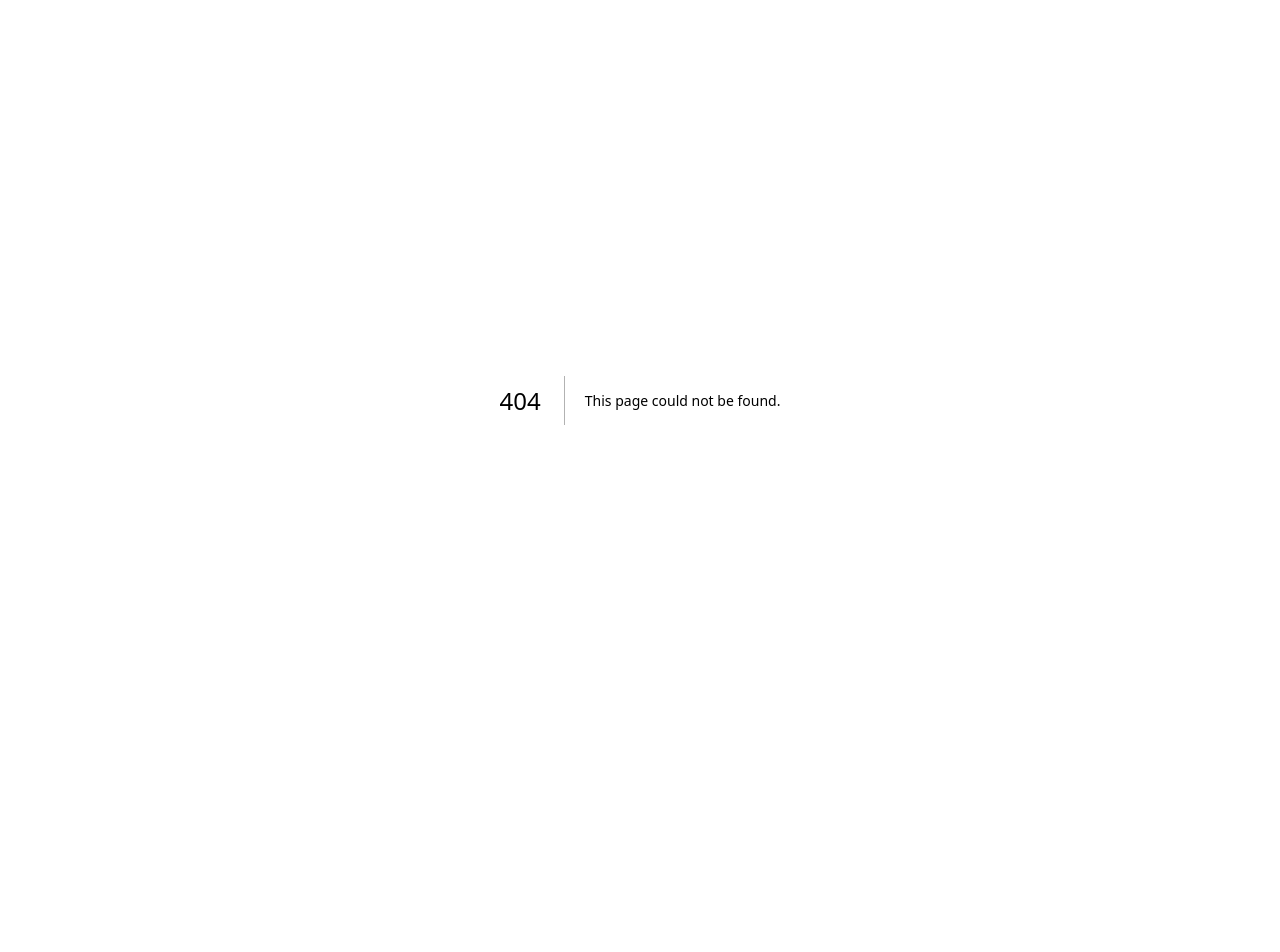
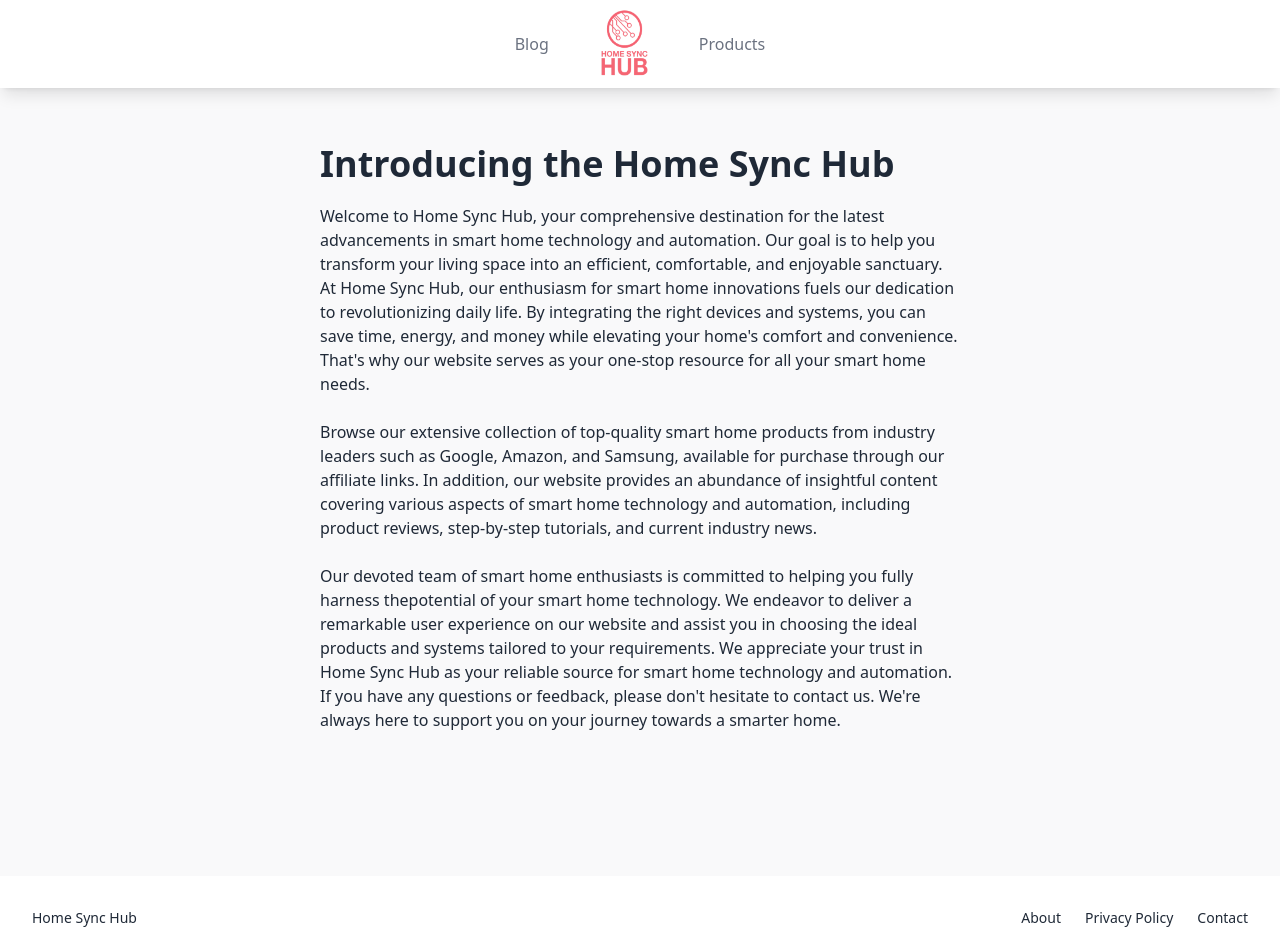
Before and after one commit to jll38/affiliate-marketing-site, a Next.js app: page /about in a window 1280 px wide. Before the commit this address had no page. Shown: the top 952 px of the page. Before the commit the page ends 800 px from the top, so only its background shows below. Built offline with nearby package versions, Linux system fonts and the light colour scheme.

Commit message:
Created About Us Page

```diff
--- a/src/components/Footer.js
+++ b/src/components/Footer.js
@@ -11,12 +11,12 @@ export function Footer({}) {
           </span>
           <ul className="flex flex-wrap items-center mt-3 text-sm font-medium text-gray-800 dark:text-gray-400 sm:mt-0">
             <li>
-              <Link href="/" className="mr-4 hover:underline md:mr-6 ">
+              <Link href="/about" className="mr-4 hover:underline md:mr-6 ">
                 About
               </Link>
             </li>
             <li>
-              <Link href="/" className="mr-4 hover:underline md:mr-6">
+              <Link href="/privacy" className="mr-4 hover:underline md:mr-6">
                 Privacy Policy
               </Link>
             </li>
--- /dev/null
+++ b/src/pages/about.js
@@ -0,0 +1,52 @@
+import React from "react";
+import { Navbar } from "@/components/Navbar";
+import { Footer } from "@/components/Footer";
+
+import Head from "next/head";
+function about(props) {
+  return (
+    <>
+      <Head>
+        <title>About</title>
+      </Head>
+      <Navbar />
+      <main className="md:mt-0 md:min-h-screen bg-opacity-50 py-36 bg-gray-100">
+        <div className="text-gray-800 w-1/2 mx-auto">
+          <div className="mb-5">
+            <h1 className="text-4xl font-semibold ">
+            Introducing the Home Sync Hub
+            </h1>
+          </div>
+        Welcome to Home Sync Hub, your
+          comprehensive destination for the latest advancements in smart home
+          technology and automation. Our goal is to help you transform your
+          living space into an efficient, comfortable, and enjoyable sanctuary.
+          At Home Sync Hub, our enthusiasm for smart home innovations fuels our
+          dedication to revolutionizing daily life. By integrating the right
+          devices and systems, you can save time, energy, and money while
+          elevating your home&apos;s comfort and convenience. That&apos;s why our website
+          serves as your one-stop resource for all your smart home needs.
+          <br/><br/>
+          Browse our extensive collection of top-quality smart home products from
+          industry leaders such as Google, Amazon, and Samsung, available for
+          purchase through our affiliate links. In addition, our website
+          provides an abundance of insightful content covering various aspects
+          of smart home technology and automation, including product reviews,
+          step-by-step tutorials, and current industry news.
+          <br/><br/>Our devoted team of smart home enthusiasts is committed to
+          helping you fully harness thepotential of your smart home technology.
+          We endeavor to deliver a remarkable user experience on our website
+          and assist you in choosing the ideal products and systems tailored
+          to your requirements. We appreciate your trust in Home Sync Hub as
+          your reliable source for smart home technology and automation.
+          If you have any questions or
+          feedback, please don&apos;t hesitate to contact us.
+          We&apos;re always here to support you on your journey towards a smarter home.
+        </div>
+      </main>
+      <Footer />
+    </>
+  );
+}
+
+export default about;
--- a/src/pages/privacy.js
+++ b/src/pages/privacy.js
@@ -11,7 +11,7 @@ function Privacy() {
         <title>Privacy Policy</title>
       </Head>
       <Navbar />
-      <main className="md:mt-0 md:min-h-screen bg-opacity-50 py-36 bg-gray-100 text-center">
+      <main className="md:mt-0 md:min-h-screen bg-opacity-50 py-36 bg-gray-100">
         <div className="text-gray-800 w-1/2 mx-auto">
           <div className="mb-5">
             <h1 className="text-4xl font-semibold ">
```
